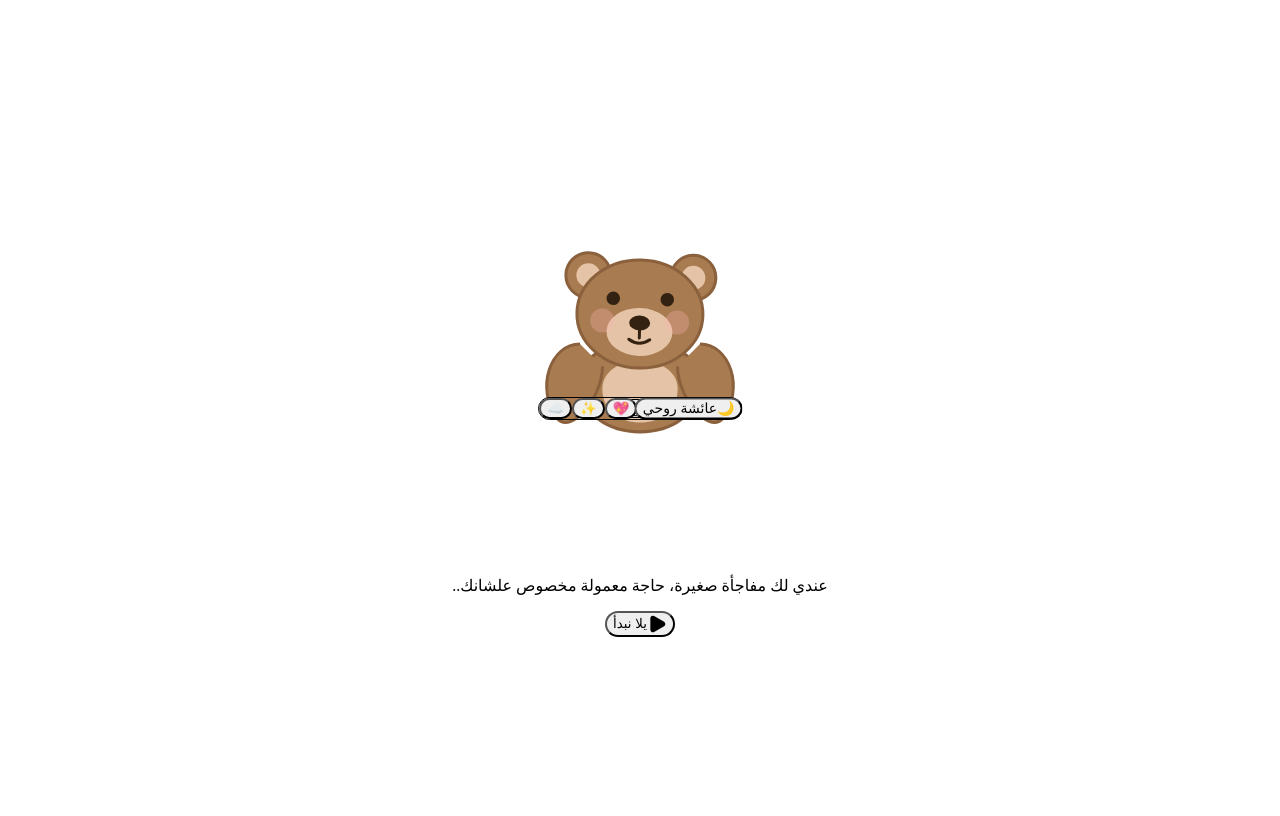
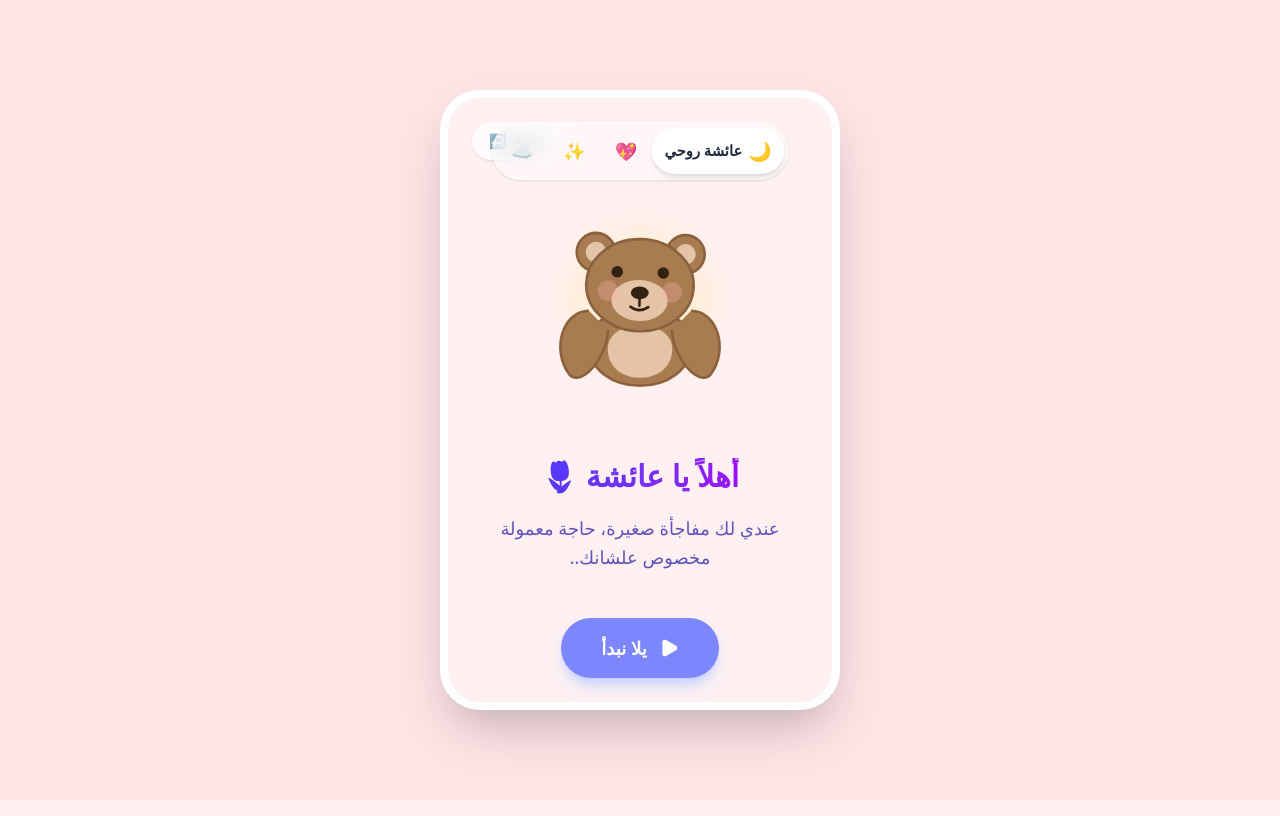
Before and after one commit to Imenloader/AishaTeddyBear, a React (Vite) app: page / in a window 1280 px wide. Built offline with nearby package versions, Linux system fonts and the light colour scheme; a web font is replaced by a local one.

Commit message:
fix: restore accidentally deleted tailwind css utilities

```diff
--- a/src/index.css
+++ b/src/index.css
@@ -1,8 +1,102 @@
-@tailwind base;
-@tailwind components;
-@tailwind utilities;
+@import "tailwindcss";
+
+@theme {
+  --font-tajawal: 'Tajawal', sans-serif;
+}
 
 @layer utilities {
+  @keyframes float {
+    0%, 100% { transform: translateY(-10px); }
+    50% { transform: translateY(10px); }
+  }
+  @keyframes float-slow {
+    0%, 100% { transform: translateY(-5px); }
+    50% { transform: translateY(5px); }
+  }
+  @keyframes sparkle {
+    0%, 100% { opacity: 0; transform: scale(0.5); }
+    50% { opacity: 1; transform: scale(1); }
+  }
+  @keyframes glow-pulse {
+    0%, 100% { box-shadow: 0 0 0 transparent; }
+    50% { box-shadow: 0 0 20px 5px rgba(253, 164, 175, 0.6); }
+  }
+  @keyframes twinkle {
+    0%, 100% { opacity: 1; }
+    25% { opacity: 0.3; }
+    50% { opacity: 1; }
+    75% { opacity: 0.6; }
+  }
+  @keyframes shimmer {
+    0% { background-position: -200% center; }
+    100% { background-position: 200% center; }
+  }
+  @keyframes rise-fade {
+    0% { transform: translateY(0); opacity: 1; }
+    100% { transform: translateY(-60px); opacity: 0; }
+  }
+  @keyframes bounce-in {
+    0% { transform: scale(0); }
+    40% { transform: scale(1.15); }
+    70% { transform: scale(0.95); }
+    100% { transform: scale(1); }
+  }
+  @keyframes typewriter-cursor {
+    0%, 100% { opacity: 1; }
+    50% { opacity: 0; }
+  }
+  @keyframes heartbeat {
+    0%, 100% { transform: scale(1); }
+    25% { transform: scale(1.15); }
+    50% { transform: scale(1); }
+    75% { transform: scale(1.1); }
+  }
+  @keyframes drift-left {
+    0% { transform: translateX(0); }
+    100% { transform: translateX(-100vw); }
+  }
+  @keyframes drift-right {
+    0% { transform: translateX(-100vw); }
+    100% { transform: translateX(100vw); }
+  }
+
+  .glass {
+    background-color: rgba(255, 255, 255, 0.7);
+    backdrop-filter: blur(24px);
+    border: 1px solid rgba(255, 255, 255, 0.5);
+    box-shadow: 0 4px 6px -1px rgba(0, 0, 0, 0.1), 0 2px 4px -1px rgba(0, 0, 0, 0.06);
+  }
+
+  .glass-dark {
+    background-color: rgba(49, 46, 129, 0.4);
+    backdrop-filter: blur(12px);
+    border: 1px solid rgba(67, 56, 202, 0.5);
+  }
+
+  .gradient-text {
+    background: linear-gradient(to right, #f43f5e, #ec4899);
+    -webkit-background-clip: text;
+    -webkit-text-fill-color: transparent;
+    background-clip: text;
+  }
+
+  .shimmer-gold {
+    background: linear-gradient(90deg, #d4af37 0%, #fff 50%, #d4af37 100%);
+    background-size: 200% auto;
+    -webkit-background-clip: text;
+    -webkit-text-fill-color: transparent;
+    background-clip: text;
+    animation: shimmer 3s infinite linear;
+  }
+
+  .animate-float { animation: float 6s infinite ease-in-out; }
+  .animate-sparkle { animation: sparkle 2s infinite ease-in-out; }
+  .animate-glow { animation: glow-pulse 2s infinite; }
+  .animate-twinkle { animation: twinkle 3s infinite ease-in-out; }
+  .animate-heartbeat { animation: heartbeat 1.2s infinite ease-in-out; }
+  .animate-bounce-in { animation: bounce-in 0.6s cubic-bezier(0.68, -0.55, 0.265, 1.55) forwards; }
+}
+
   .hide-scrollbar::-webkit-scrollbar {
     display: none;
   }
@@ -10,4 +104,3 @@
     -ms-overflow-style: none;
     scrollbar-width: none;
   }
-}
```
